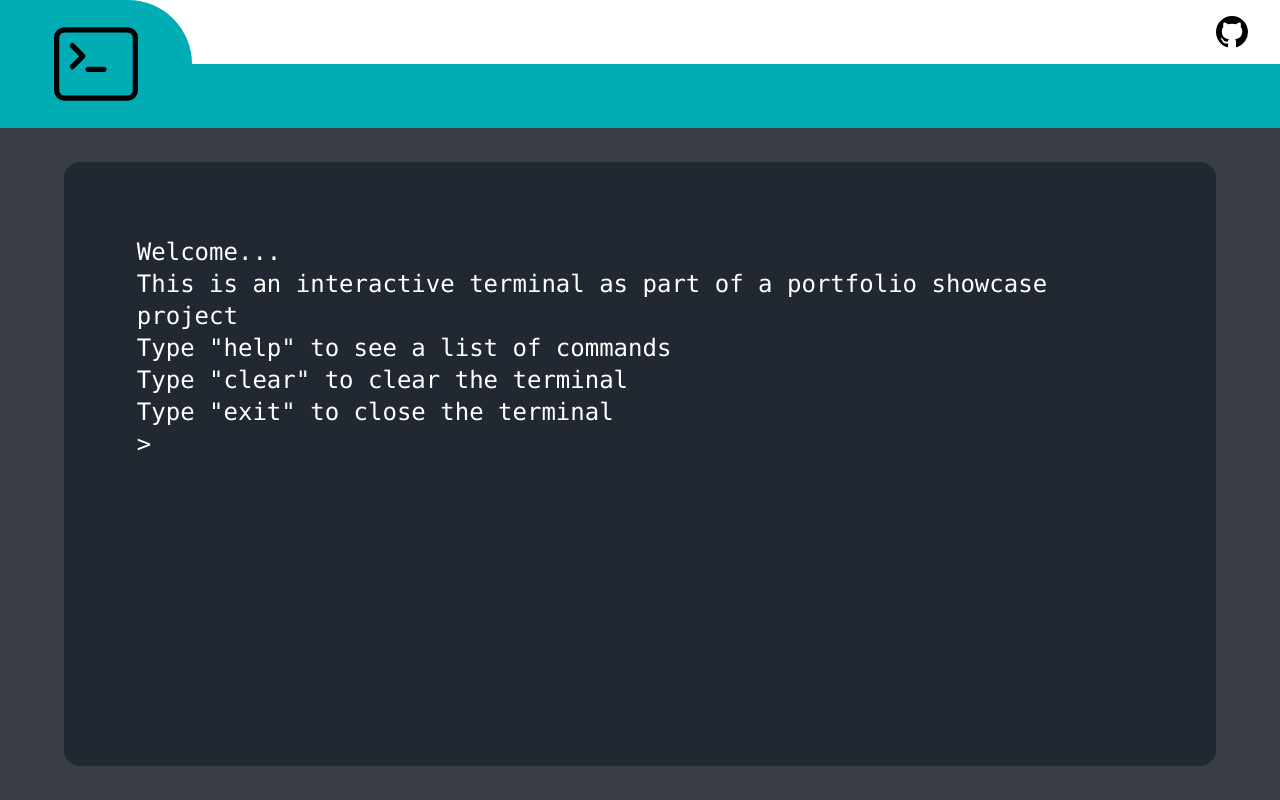
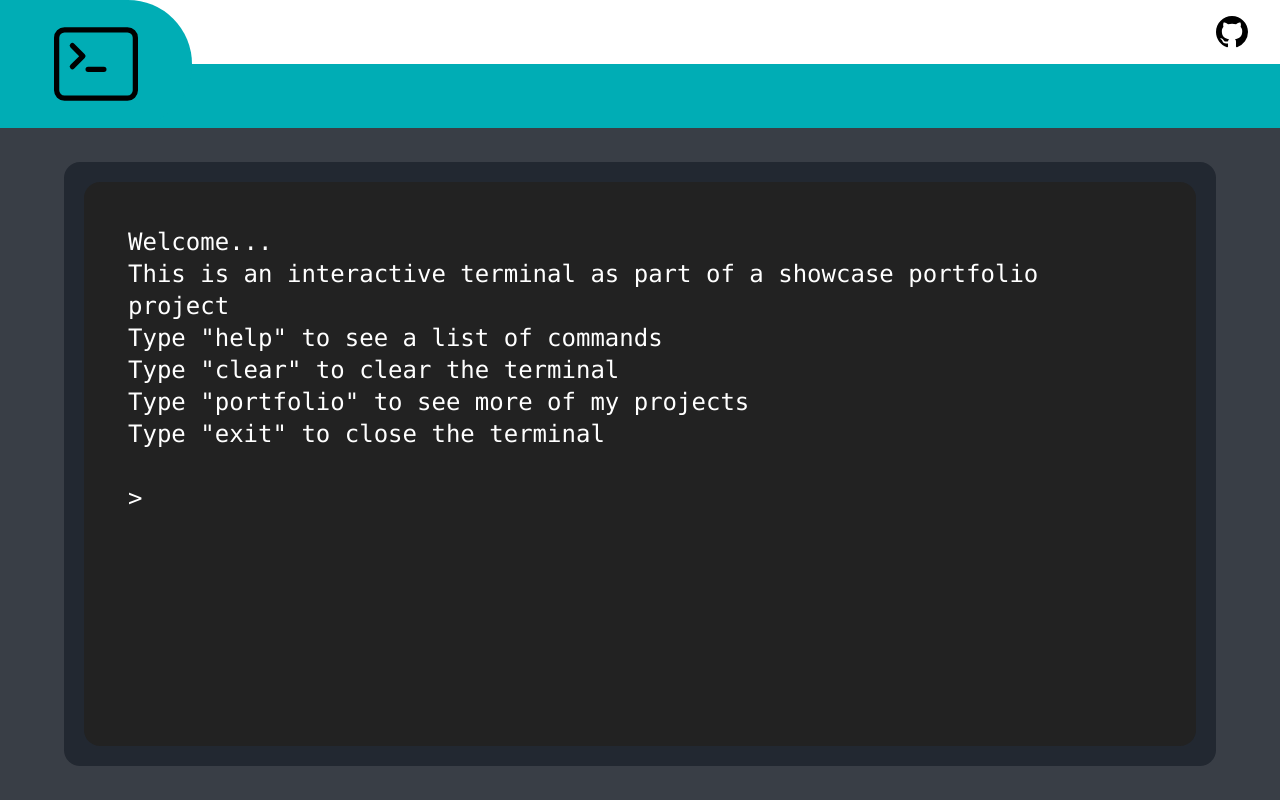
Before and after one commit to MadeInUtrecht/react-terminal, a React (Create React App) app: page / in a window 1280 px wide. Built offline with nearby package versions, Linux system fonts and the light colour scheme.

Commit message:
Major logic updates

```diff
--- a/package.json
+++ b/package.json
@@ -6,6 +6,7 @@
     "@testing-library/jest-dom": "^5.16.5",
     "@testing-library/react": "^13.4.0",
     "@testing-library/user-event": "^13.5.0",
+    "axios": "^1.3.3",
     "react": "^18.2.0",
     "react-dom": "^18.2.0",
     "react-icons": "^4.7.1",
--- a/src/components/Content.jsx
+++ b/src/components/Content.jsx
@@ -1,9 +1,8 @@
 import React from 'react'
-
-import TerminalTest from './TerminalTest'
+import TerminalTest2 from './TerminalTest2'
 
 const styles = {
-    content: `w-full h-[100%] bg-[#393E46] flex justify-center items-center`,
+    content: `w-full h-[100%] bg-[#393E46] flex justify-center items-center overflow-hidden`,
     terminalBorder: `w-[90%] h-[90%] bg-[#222831] rounded-2xl flex justify-center items-center`,
 }
 
@@ -11,7 +10,7 @@ const Content = () => {
   return (
     <div className={styles.content}>
       <div className={styles.terminalBorder}>
-        <TerminalTest />
+        <TerminalTest2 />
       </div>
     </div>
   )
--- a/src/components/TerminalTest.jsx
+++ b/src/components/TerminalTest.jsx
@@ -1,10 +1,15 @@
 import { useState, useEffect } from 'react';
+import axios from 'axios';
 
 const styles = {
-  terminal: `w-[90%] h-[90%] rounded-2xl flex flex-col justify-start items-start md:w-[95%] font-mono text-white text-2xl p-11  `,
+  terminalBorder: `w-[100%] h-[100%] rounded-2xl flex justify-center items-center p-5`,
+  terminal: `w-[100%] h-[100%] md:w-[100%] md:h-[100%] rounded-2xl flex flex-col justify-start items-start font-mono text-white text-2xl p-11 overflow-y-auto bg-[#222]`,
   input: `text-2xl text-white bg-transparent outline-none focus:outline-none`,
   message: ``
+
 };
+
+
 
 const TerminalTest = () => {
   const [input, setInput] = useState('');
@@ -24,11 +29,23 @@ const TerminalTest = () => {
         newOutput.length = 0;
       } else if (input === 'exit') {
         window.close();
+      } else if (input.startsWith('weather')) {
+        const apiKey = 'e0196a799da31cf12346606037ede7d0';
+        const city = input.split(' ')[1];
+        axios.get(`https://api.openweathermap.org/data/2.5/weather?q=${city}&appid=${apiKey}&units=metric`)
+          .then(response => {
+            const { name, main } = response.data;
+            const temperature = main.temp;
+            const description = main.weather[0].description;
+            newOutput.push(<p key={inputCounter}>The weather in {name} is {description} and the temperature is {temperature}°C.</p>);
+          })
+          .catch(error => {
+            newOutput.push(<p key={inputCounter}>Sorry, there was an error fetching the weather for {city}.</p>);
+          });
         } else if (input.startsWith('color-')) {
         const color = input.slice(6);
         const colorStyle = { color: 'white' };
         switch (color) {
-          default:
           case 'red':
             colorStyle.color = '#ff5555';
             break;
@@ -40,6 +57,8 @@ const TerminalTest = () => {
             break;
           case 'green':
             colorStyle.color = '#4caf50';
+            break;
+          default:
             break;
         }
         newOutput.push(<p key={inputCounter} style={colorStyle}>Color changed to {color}</p>);
@@ -58,10 +77,12 @@ const TerminalTest = () => {
   }, []);
 
   return (
+    <div className={styles.terminalBorder}>
       <div className={styles.terminal}>
         <div className={styles.message}>
           {output}
         </div>
+        <br></br>
         <form onSubmit={handleSubmit}>{'>'}
           <input
             type="text"
@@ -72,6 +93,7 @@ const TerminalTest = () => {
           />
         </form>
       </div>
+    </div>
   );
 };
 
--- /dev/null
+++ b/src/components/TerminalTest2.jsx
@@ -0,0 +1,89 @@
+import React from 'react';
+
+const styles = {
+  terminalBorder: `w-[100%] h-[100%] rounded-2xl flex justify-center items-center p-5`,
+  terminal: `w-[100%] h-[100%] md:w-[100%] md:h-[100%] rounded-2xl flex flex-col justify-start items-start font-mono text-white text-2xl p-11 overflow-auto bg-[#222] `,
+  input: `text-2xl text-white bg-transparent outline-none focus:outline-none`,
+  message: ``,
+};
+
+const TerminalTest2 = () => {
+  const [input, setInput] = React.useState('');
+  const [messages, setMessages] = React.useState([
+    'Welcome...',
+    'This is an interactive terminal as part of a showcase portfolio project',
+    'Type "help" to see a list of commands',
+    'Type "clear" to clear the terminal',
+    'Type "portfolio" to see more of my projects',
+    'Type "exit" to close the terminal',
+  ]);
+  const [textColor, setTextColor] = React.useState('#ffffff');
+
+  const handleSubmit = (e) => {
+    e.preventDefault();
+    setMessages([...messages, input]);
+    setInput('');
+    if (input === 'help') {
+        setMessages([...messages, '-','help - show a list of commands', 'clear - clear the terminal', 'exit - close the terminal', 'color-red/green/white/yellow/blue - change text color']);
+    } else if (input === 'clear') {
+        setMessages(['The terminal has been cleared...']);
+    } else if (input === 'exit') {
+        window.close();
+    } else if (input.startsWith('color-')) {
+        const color = input.slice(6);
+        switch (color) {
+            case 'red':
+                setTextColor('#ff5555');
+                break;
+            case 'blue':
+                setTextColor('#1e90ff');
+                break;
+            case 'yellow':
+                setTextColor('#ffff66');
+                break;
+            case 'green':
+                setTextColor('#4caf50');
+                break;
+            case 'white':
+                setTextColor('#ffffff');
+                break;
+            default:
+                setTextColor('#ffffff');
+                break;
+        }
+        setMessages([...messages, '-','Text color changed to ' + color]);
+    } else if (input === 'portfolio') {
+        window.open('https://www.vadimboot.com', '_blank');
+    }
+    else {
+        setMessages([...messages, '-','Sorry, that is not a valid command']);
+    }
+};
+
+
+  return (
+    <>
+    <div className={styles.terminalBorder}>
+      <div className={styles.terminal}>
+        {messages.map((message, index) => (
+          <p key={index} style={{color: textColor}} className={styles.message}>
+            {message}
+          </p>
+        ))}
+        <br></br>
+        <form onSubmit={handleSubmit}>&gt;
+          <input
+            className={styles.input}
+            autoFocus={true}
+            type="text"
+            value={input}
+            onChange={(e) => setInput(e.target.value)}
+          ></input>
+        </form>
+      </div>
+    </div>
+    </>
+  );
+};
+
+export default TerminalTest2;
```
Also changed, not shown: 1 other file (tests, documents, lock files or other folders). Lines whose indentation alone changed are shown as unchanged.
